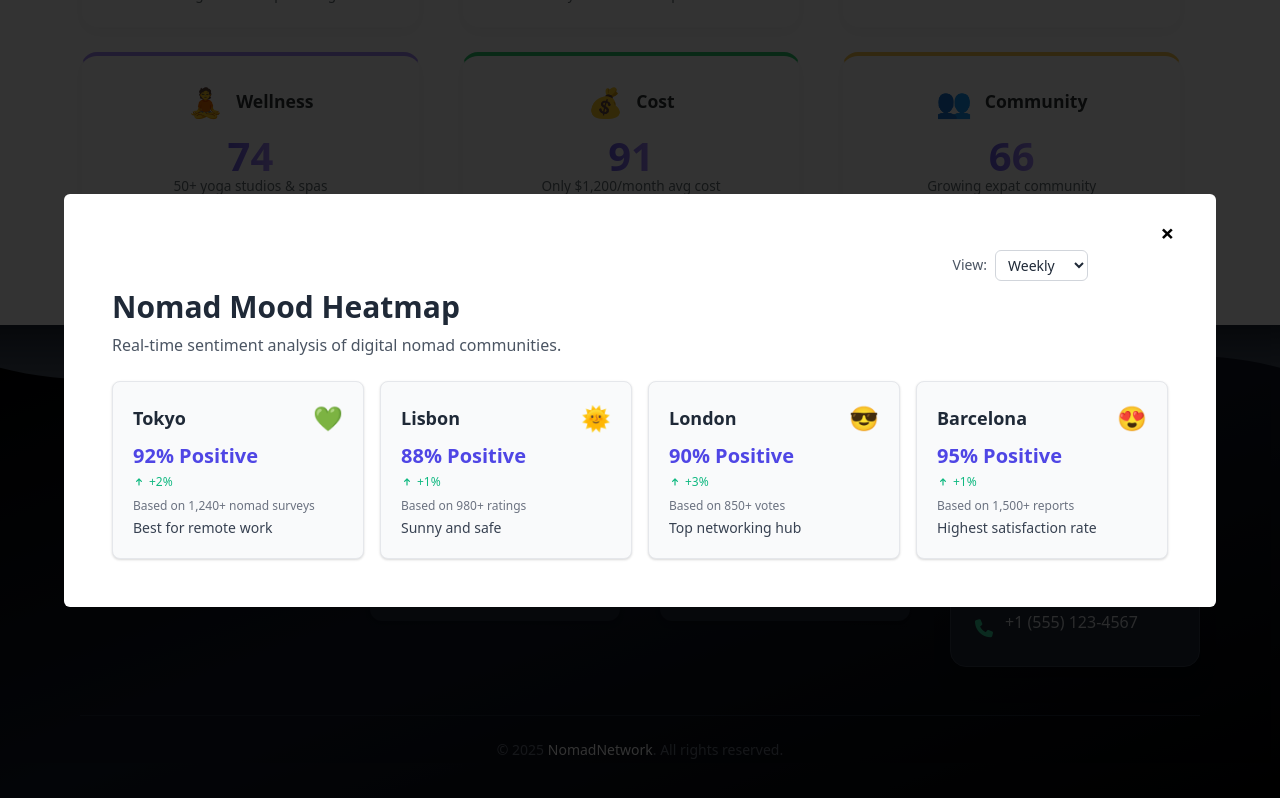
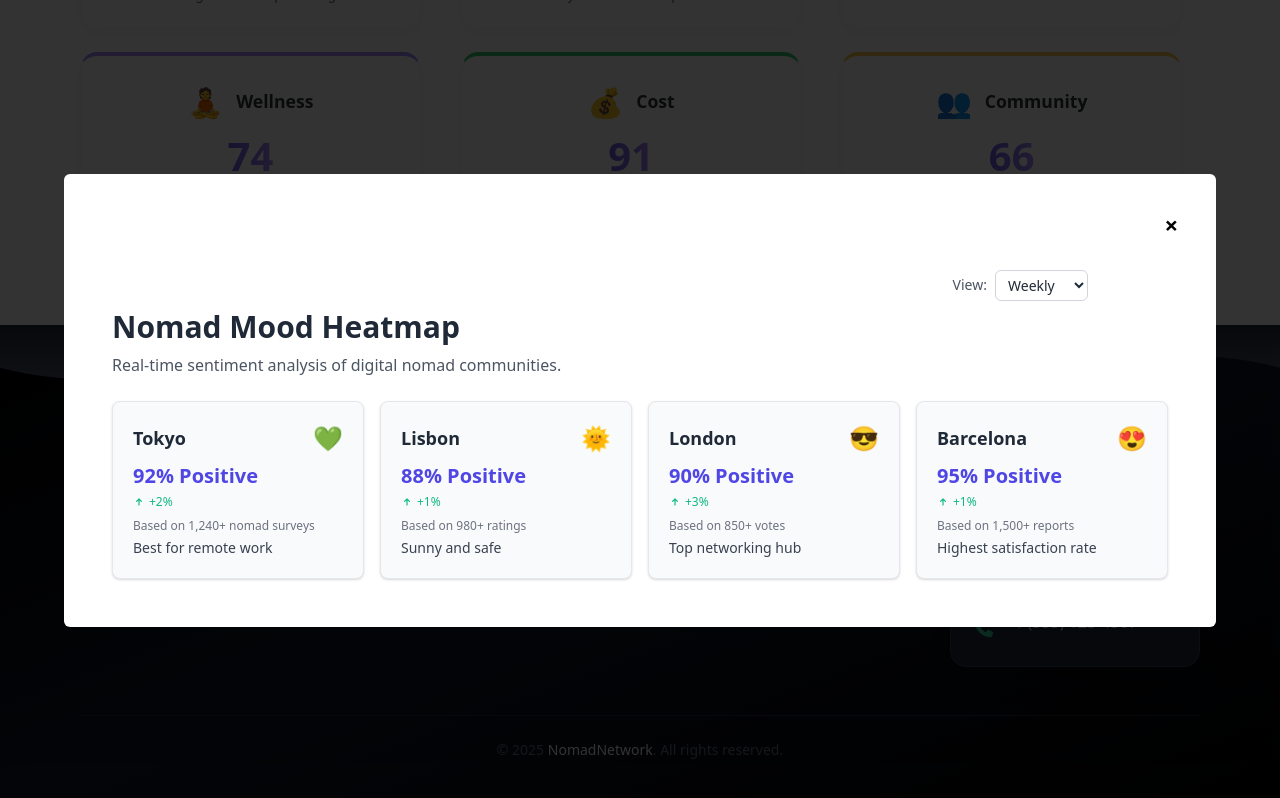
Before and after one commit to hmhlabzio/Nomad, a React (Vite) app: page / in a window 1280 px wide. Both pictures are taken after a click on the element "Mood Heatmap". Built offline with nearby package versions, Linux system fonts and the light colour scheme; no server answers.

Commit message:
close button in moodheatmap

```diff
--- a/src/App.jsx
+++ b/src/App.jsx
@@ -23,7 +23,7 @@ import CityDetailsPage from './components/CityDetailsPage';
 
 function App() {
   const [showContactForm, setShowContactForm] = useState(false);
-  const [showBrowseForm, setShowBrowseForm] = useState(false);
+  // const [showBrowseForm, setShowBrowseForm] = useState(false);
   const [showSafetyScorePopup, setShowSafetyScorePopup] = useState(false);
   const [showMoodHeatmapPopup, setShowMoodHeatmapPopup] = useState(false);
   const [showCostForecasterPopup, setShowCostForecasterPopup] = useState(false);
@@ -218,10 +218,10 @@ function App() {
 
           {/* Mood Heatmap Popup */}
           {showMoodHeatmapPopup && (
-  <div className="fixed inset-0 bg-black bg-opacity-80 flex items-center justify-center z-50 p-2 sm:p-4 overflow-auto">
+            <div className="fixed inset-0 bg-black bg-opacity-80 flex items-center justify-center z-50 p-2 sm:p-4  overflow-auto">
               <div className="bg-white text-black p-4 sm:p-6 rounded-md w-full max-w-6xl relative max-h-[95vh] overflow-y-auto">
                 <button
-        className="absolute top-2 right-3 text-2xl font-bold bg-white text-black hover:text-gray-700"
+                  className="absolute top-5 right-2  text-2xl font-bold bg-white text-black hover:text-gray-700"
                   onClick={() => setShowMoodHeatmapPopup(false)}
                 >
                   &times;
--- a/src/components/MoodHeatmap.jsx
+++ b/src/components/MoodHeatmap.jsx
@@ -3,7 +3,7 @@
 import { useState } from "react";
 import { useLocation } from "react-router-dom";
 
-function MoodHeatmap({ onClose }) { // onClose is still passed, but button inside is removed as App.jsx handles it
+function MoodHeatmap() { // onClose is still passed, but button inside is removed as App.jsx handles it
   const [filter, setFilter] = useState("Weekly");
   const location = useLocation();
   const showBackButton = location.pathname === "/mood-heatmap";
@@ -24,7 +24,7 @@ function MoodHeatmap({ onClose }) { // onClose is still passed, but button insid
   };
 
   return (
-    <div className="p-4 sm:p-6 relative text-gray-800 w-full h-full overflow-y-auto">
+  <div className="mt-10 p-4 sm:p-6 relative text-gray-800 w-full h-full overflow-y-auto ">
       {/* Top Controls: Back button on the left, View select on the right (slightly left) */}
       <div className="sticky top-0 bg-white z-20 flex justify-between items-center py-2">
         {showBackButton ? (
@@ -39,7 +39,7 @@ function MoodHeatmap({ onClose }) { // onClose is still passed, but button insid
         )}
 
         {/* View Select - Moved slightly to the left from the absolute right edge */}
-        <div className="flex items-center gap-2 mr-10 sm:mr-16 md:mr-20"> {/* Added right margin to move it left */}
+        <div className="flex items-center gap-2 mr-10 sm:mr-16 md:mr-20">
           <span className="text-sm text-gray-600">View:</span>
           <select
             className="border border-gray-300 rounded-md px-2 py-1 text-sm bg-white"
```
Lines whose indentation alone changed are shown as unchanged.
